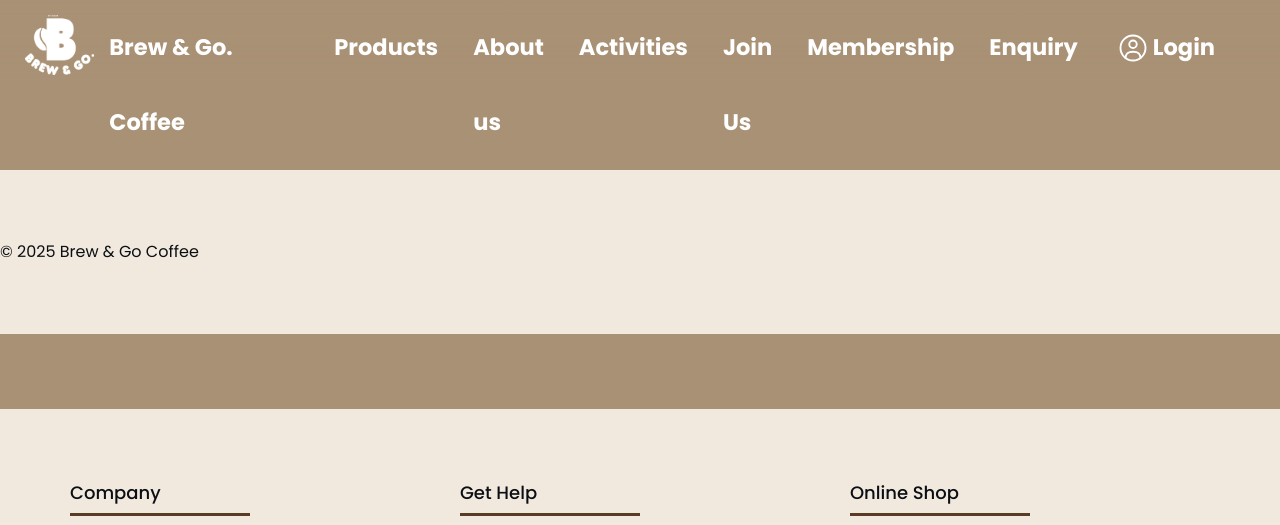
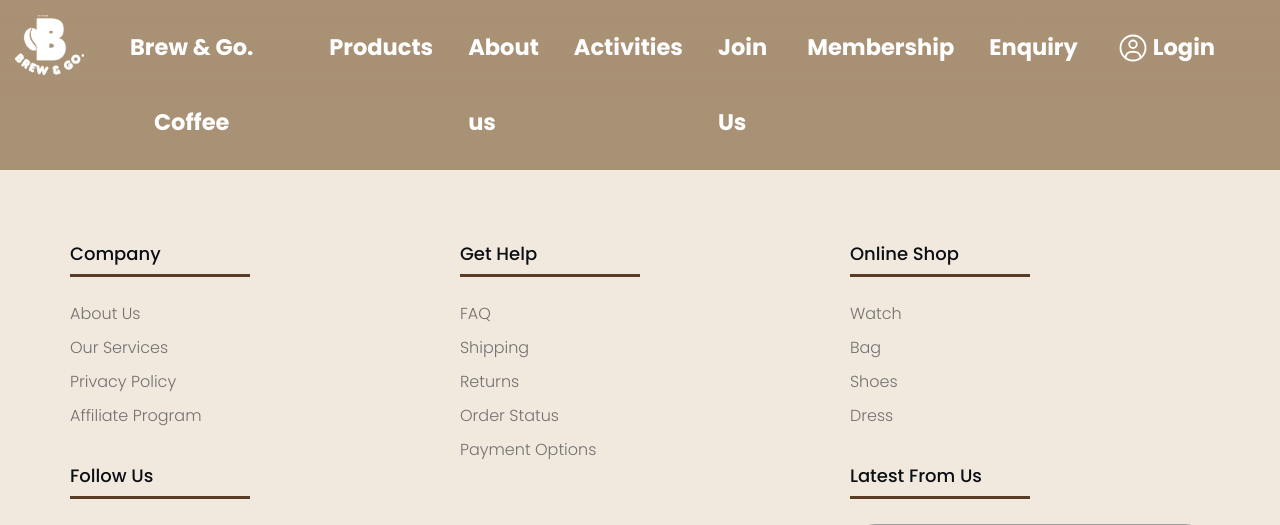
Before and after one commit to HaHaBlah/yourname_assign1, a PHP site: page /1boilerplate.html in a window 1280 px wide. Shown: the top 525 px of the page. Run offline with PHP 8.4, Linux system fonts and the light colour scheme; some web fonts are replaced; grey boxes are pictures that could not be loaded.

Commit message:
navbar fixed.

```diff
--- a/assign1/1boilerplate.html
+++ b/assign1/1boilerplate.html
@@ -16,8 +16,10 @@
 <body>
     <main>
         <nav>
-            <a href="index.html"><img src="images/Brew & Go logo.png" alt="Brew & Go logo"></a>
-            <a href="index.html">Brew & Go. Coffee</a>
+            <div class="nav-selector">
+                <a href="index.html"><img src="images/Brew & Go logo.png" alt="Brew & Go logo"></a>
+                <a href="index.html">Brew & Go. Coffee</a>
+            </div>
             <ul>
                 <li>
                     <div class="Dropdown_Start"><a href="products.html">Products</a>
@@ -58,10 +60,8 @@
                 <li><a href="joinus.html">Join Us</a></li>
                 <li><a href="registration.html">Membership</a></li>
                 <li><a href="enquiry.html">Enquiry</a></li>
-                <li id="nav-login">
-                    <a class="center" href="login.html">
-                        <img src="images/Icons/user-circle-svgrepo-com(black).svg">
-                    </a>
+                <li id="nav-login" class="nav-selector">
+                    <a class="center" href="login.html"><img src="images/Icons/user-circle-svgrepo-com(black).svg"></a>
                     <a class="center" href="login.html">Login</a>
                 </li>
             </ul>
@@ -72,10 +72,6 @@
             <a class="scroll-top__link" href="#">&#11165;</a> <!--href="#" navigates to the top of the page -->
         </div>
     </main>
-
-    <footer>
-        <p>&copy; 2025 Brew & Go Coffee</p>
-    </footer>
 
     <footer> <!--https://codepen.io/alvarotrigo/pen/vYRRxje-->
         <div class="footer-container">
--- a/assign1/styles/style.css
+++ b/assign1/styles/style.css
@@ -286,7 +286,7 @@ nav a {
     color: white;
     display: inline-block;
     position: relative;
-    margin-left: 10px;
+    margin-right: 10px;
 }
 
 nav a:not(:has(img))::after {
@@ -390,16 +390,42 @@ nav a:hover::after {
     align-items: center;
 }
 
+
+#nav-login img {
+    height: 30px;
+    width: 30px;
+    margin-right: 5px;
+}
+
+.nav-selector a {
+    height: 100%;
+}
+
+.nav-selector {
+    display: flex;
+    justify-content: center;
+    align-items: center;
+    text-align: center;
+}
+
+.nav-selector:hover a::after {
+    width: 100%;
+    /* Expand the underline to full width */
+}
+
 #nav-login a:hover img {
     filter: none;
     fill: var(--link-color-hover);
     transition: var(--transition);
 }
 
-#nav-login img {
-    height: 30px;
-    width: 30px;
-    margin-right: 5px;
+.nav-selector:hover a {
+    color: var(--link-color-hover);
+}
+
+.nav-selector:hover img {
+    filter: var(--link-color-hover-filter);
+    transition: var(--transition);
 }
 
 /* https://codepen.io/massiebn/pen/RwRavV
@@ -556,6 +582,7 @@ footer iframe {
         width: 50%;
         margin-bottom: 25px;
     }
+
     .footer-blank {
         padding: 0;
         margin: 0;
```
